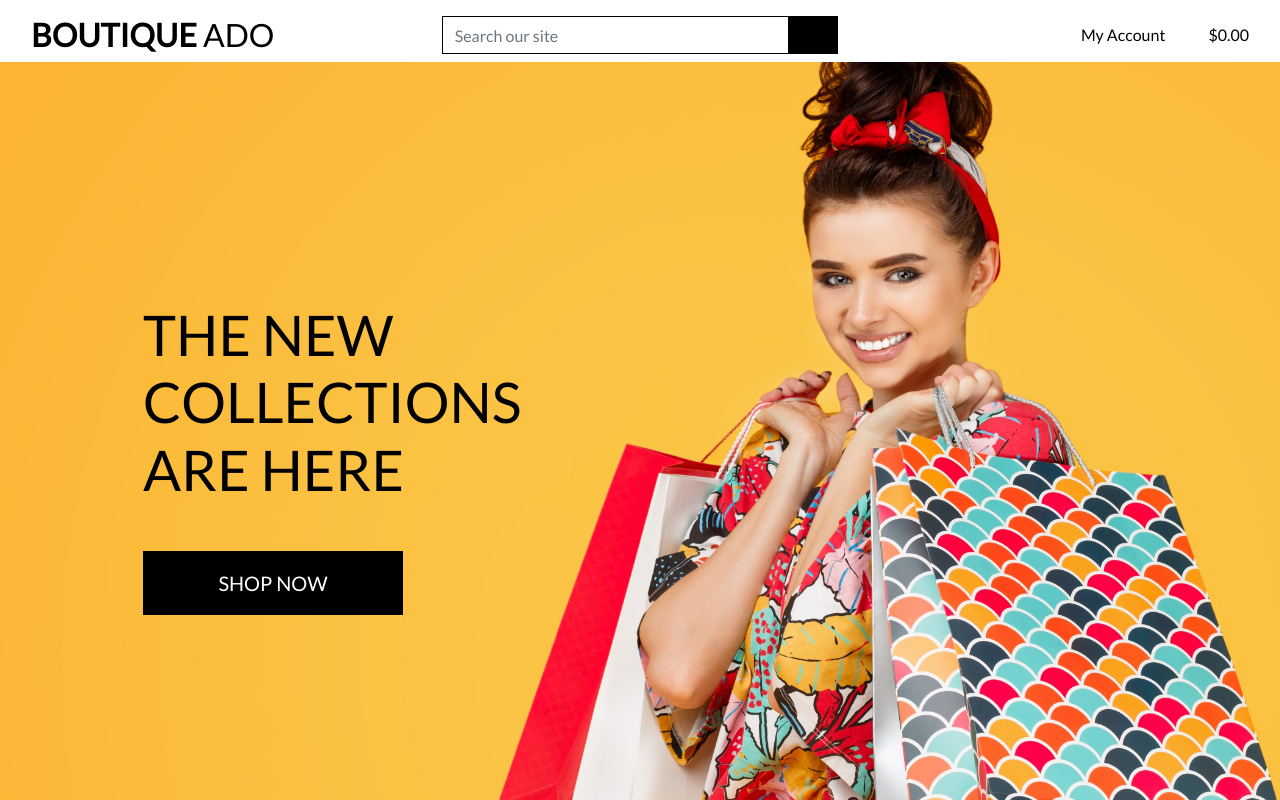
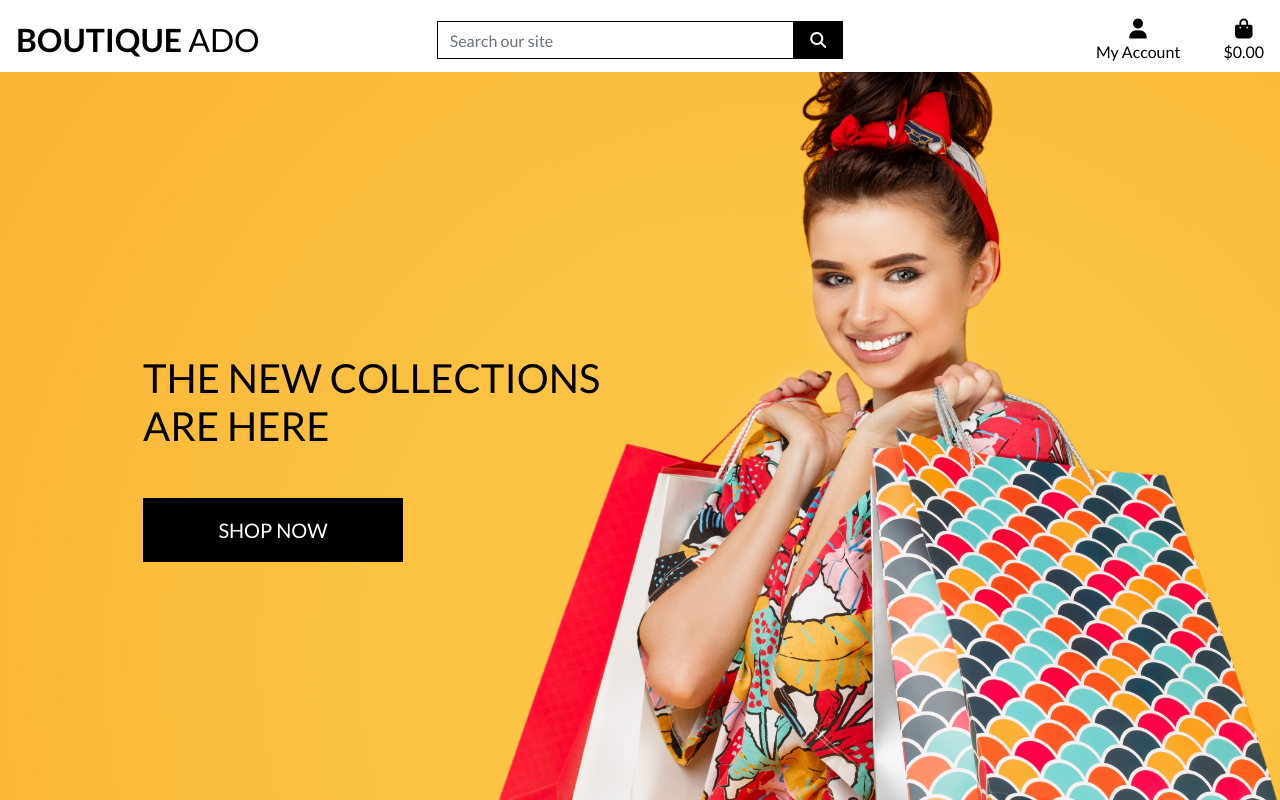
Before and after one commit to enocol/boutique_ado_v1, a Django app: page / in a window 1280 px wide. Run offline with Django 3.2, Linux system fonts and the light colour scheme; some libraries are stand-ins or nearby versions.

Commit message:
Fix errors

```diff
--- a/boutique_ado/settings.py
+++ b/boutique_ado/settings.py
@@ -13,6 +13,9 @@ https://docs.djangoproject.com/en/3.2/ref/settings/
 from pathlib import Path
 import os
 
+if os.path.exists('env.py'):
+    import env
+
 # Build paths inside the project like this: BASE_DIR / 'subdir'.
 BASE_DIR = Path(__file__).resolve().parent.parent
 TEMPLATES_DIR = os.path.join(BASE_DIR, 'templates')
@@ -24,7 +27,7 @@ MEDIA_ROOT = os.path.join(BASE_DIR, 'media')
 # See https://docs.djangoproject.com/en/3.2/howto/deployment/checklist/
 
 # SECURITY WARNING: keep the secret key used in production secret!
-SECRET_KEY = 'django-insecure-&sjcqs!r*i+3i3zo)5y(ikomxsa#x(#*tf-!@f&tzf1k+v+hdx'
+SECRET_KEY = os.environ.get('SECRET_KEY', '')
 
 # SECURITY WARNING: don't run with debug turned on in production!
 DEBUG = True
@@ -158,6 +161,7 @@ USE_TZ = True
 
 STATIC_URL = '/static/'
 MEDIA_URL = '/media/'
+MEDIA_ROOT = os.path.join(BASE_DIR, 'media')
 
 STATICFILES_DIRS = [
     os.path.join(BASE_DIR, 'static'),
--- a/boutique_ado/urls.py
+++ b/boutique_ado/urls.py
@@ -24,5 +24,4 @@ urlpatterns = [
     path('', include('home.urls')),
     path('accounts/', include('allauth.urls')),
 ]
-if settings.DEBUG:
-    urlpatterns += static(settings.MEDIA_URL, document_root=settings.MEDIA_ROOT)
+urlpatterns += static(settings.MEDIA_URL, document_root=settings.MEDIA_ROOT)
--- a/home/templates/home/home.html
+++ b/home/templates/home/home.html
@@ -1,6 +1,5 @@
-{% extends "base.html" %}
+{% extends "base.html" %} {% load static %}
 
-{% load static %}
 
 {% block page_header %}
 <div class="container header-container">
@@ -10,18 +9,24 @@
 </div>
 {% endblock %}
 
+
 {% block content %}
 <div class="container h-100">
   <div class="row h-100">
-            <div class="col-7 col-md-6 my-auto">
-                <h1 class="display-4 logo-font text-black">
+    <div class="col-7 col-sm-12 col-md-6 my-auto">
+      <h1 class=" logo-font text-black">
         The new collections are here
       </h1>
       <div class="my-5">
         <h4>
-                        <a href="" class="shop-now-button btn btn-lg rounded-0 text-uppercase py-3">Shop Now</a>
+          <a
+            href=""
+            class="shop-now-button btn btn-lg rounded-0 text-uppercase py-3"
+            >Shop Now</a
+          >
         </h4>
       </div>
+
     </div>
   </div>
 </div>
--- a/home/views.py
+++ b/home/views.py
@@ -6,4 +6,9 @@ def home(request):
     """
     Render the home page of the boutique.
     """
+    if 'search' in request.GET:
+        print('search =' ' search')
+
+
+
     return render(request, 'home/home.html')
--- a/static/css/base.css
+++ b/static/css/base.css
@@ -1,6 +1,6 @@
-html {
+/* html {
     height: 100%;
-}
+} */
 
 body {
     background: url('/media/homepage_background_cropped.jpg') no-repeat center center fixed;
--- a/templates/base.html
+++ b/templates/base.html
@@ -1,63 +1,88 @@
 {% load static %}
 
-<!doctype html>
+<!DOCTYPE html>
 <html lang="en">
-
   <head>
-
     {% block meta %}
-  <meta http-equiv="X-UA-Compatible" content="ie=edge">
-  <meta charset="utf-8">
-  <meta name="viewport" content="width=device-width, initial-scale=1, shrink-to-fit=no">
-  {% endblock %}
-
-  {% block extra_meta %}
-  {% endblock %}
-
-  {% block corecss %}
-  <link rel="stylesheet" href="https://stackpath.bootstrapcdn.com/bootstrap/4.4.1/css/bootstrap.min.css"
-    integrity="sha384-Vkoo8x4CGsO3+Hhxv8T/Q5PaXtkKtu6ug5TOeNV6gBiFeWPGFN9MuhOf23Q9Ifjh" crossorigin="anonymous">
-  <link rel="stylesheet" href="https://fonts.googleapis.com/css?family=Lato&display=swap">
-  <link rel="stylesheet" href="{% static 'css/base.css' %}">
-  {% endblock %}
-
-  {% block extra_css %}
-  {% endblock %}
-
-  {% block corejs %}
+    <meta http-equiv="X-UA-Compatible" content="ie=edge" />
+    <meta charset="utf-8" />
+    <meta
+      name="viewport"
+      content="width=device-width, initial-scale=1, shrink-to-fit=no"
+    />
+    {% endblock %} {% block extra_meta %} {% endblock %} {% block corecss %}
+    <link
+      rel="stylesheet"
+      href="https://cdnjs.cloudflare.com/ajax/libs/font-awesome/6.7.2/css/all.min.css"
+      integrity="sha512-Evv84Mr4kqVGRNSgIGL/F/aIDqQb7xQ2vcrdIwxfjThSH8CSR7PBEakCr51Ck+w+/U6swU2Im1vVX0SVk9ABhg=="
+      crossorigin="anonymous"
+      referrerpolicy="no-referrer"
+    />
+    <link
+      rel="stylesheet"
+      href="https://stackpath.bootstrapcdn.com/bootstrap/4.4.1/css/bootstrap.min.css"
+      integrity="sha384-Vkoo8x4CGsO3+Hhxv8T/Q5PaXtkKtu6ug5TOeNV6gBiFeWPGFN9MuhOf23Q9Ifjh"
+      crossorigin="anonymous"
+    />
+    <link rel="preconnect" href="https://fonts.googleapis.com" />
+    <link rel="preconnect" href="https://fonts.gstatic.com" crossorigin />
+    <link
+      href="https://fonts.googleapis.com/css2?family=Lato:ital,wght@0,100;0,300;0,400;0,700;0,900;1,100;1,300;1,400;1,700;1,900&family=PT+Sans:ital,wght@0,400;0,700;1,400;1,700&display=swap"
+      rel="stylesheet"
+    />
+    <link rel="stylesheet" href="{% static 'css/base.css' %}" />
+    {% endblock %} {% block extra_css %} {% endblock %} {% block corejs %}
     <!-- Add your kit code -->
-  <script src="https://kit.fontawesome.com<ADD YOUR KIT CODE HERE>.js" crossorigin="anonymous"></script>
-  <script src="https://cdn.jsdelivr.net/npm/jquery@3.5.1/dist/jquery.min.js"
-    integrity="sha256-9/aliU8dGd2tb6OSsuzixeV4y/faTqgFtohetphbbj0=" crossorigin="anonymous"></script>
-  <script src="https://cdn.jsdelivr.net/npm/popper.js@1.16.0/dist/umd/popper.min.js"
+    <script
+      src="https://kit.fontawesome.com<ADD YOUR KIT CODE HERE>.js"
+      crossorigin="anonymous"
+    ></script>
+    <script
+      src="https://cdn.jsdelivr.net/npm/jquery@3.5.1/dist/jquery.min.js"
+      integrity="sha256-9/aliU8dGd2tb6OSsuzixeV4y/faTqgFtohetphbbj0="
+      crossorigin="anonymous"
+    ></script>
+    <script
+      src="https://cdn.jsdelivr.net/npm/popper.js@1.16.0/dist/umd/popper.min.js"
       integrity="sha384-Q6E9RHvbIyZFJoft+2mJbHaEWldlvI9IOYy5n3zV9zzTtmI3UksdQRVvoxMfooAo"
-    crossorigin="anonymous"></script>
-  <script src="https://stackpath.bootstrapcdn.com/bootstrap/4.4.1/js/bootstrap.min.js"
+      crossorigin="anonymous"
+    ></script>
+    <script
+      src="https://stackpath.bootstrapcdn.com/bootstrap/4.4.1/js/bootstrap.min.js"
       integrity="sha384-wfSDF2E50Y2D1uUdj0O3uMBJnjuUD4Ih7YwaYd1iqfktj0Uod8GCExl3Og8ifwB6"
-    crossorigin="anonymous"></script>
-  {% endblock %}
-
-  {% block extra_js %}
-  {% endblock %}
+      crossorigin="anonymous"
+    ></script>
+    {% endblock %} {% block extra_js %} {% endblock %}
 
     <title>Boutique Ado {% block extra_title %}{% endblock %}</title>
   </head>
 
   <body>
-  <header class="container-fluid fixed-top">
+    <header class="container-fluid fixed-top p-0">
       <div id="topnav" class="row bg-white pt-lg-2 d-none d-lg-flex">
-      <div class="col-12 col-lg-4 my-auto py-1 py-lg-0 text-center text-lg-left">
+        <div
+          class="col-12 col-lg-4 my-auto py-1 py-lg-0 text-center text-lg-left"
+        >
           <a href="{% url 'home' %}" class="nav-link main-logo-link">
-          <h2 class="logo-font text-black my-0"><strong>Boutique</strong> Ado</h2>
+            <h2 class="logo-font text-black my-0">
+              <strong>Boutique</strong> Ado
+            </h2>
           </a>
         </div>
         <div class="col-12 col-lg-4 my-auto py-1 py-lg-0">
           <form method="GET" action="">
             <div class="input-group w-100">
-            <input class="form-control border border-black rounded-0" type="text" name="q"
-              placeholder="Search our site">
+              <input
+                class="form-control border border-black rounded-0"
+                type="text"
+                name="q"
+                placeholder="Search our site"
+              />
               <div class="input-group-append">
-              <button class="form-control btn btn-black border border-black rounded-0" type="submit">
+                <button
+                  class="form-control btn btn-black border border-black rounded-0"
+                  type="submit"
+                >
                   <span class="icon">
                     <i class="fas fa-search"></i>
                   </span>
@@ -69,36 +94,51 @@
         <div class="col-12 col-lg-4 my-auto py-1 py-lg-0">
           <ul class="list-inline list-unstyled text-center text-lg-right my-0">
             <li class="list-inline-item dropdown">
-            <a class="text-black nav-link" href="#" id="user-options" data-toggle="dropdown" aria-haspopup="true"
-              aria-expanded="false">
+              <a
+                class="text-black nav-link"
+                href="#"
+                id="user-options"
+                data-toggle="dropdown"
+                aria-haspopup="true"
+                aria-expanded="false"
+              >
                 <div class="text-center">
                   <div><i class="fas fa-user fa-lg"></i></div>
                   <p class="my-0">My Account</p>
                 </div>
               </a>
-            <div class="dropdown-menu border-0" aria-labelledby="user-options">
+              <div
+                class="dropdown-menu border-0"
+                aria-labelledby="user-options"
+              >
                 {% if request.user.is_authenticated %}
                  {% if request.user.is_superuser %}
                 <a href="" class="dropdown-item">Product Management</a>
                 {% endif %}
                 <a href="" class="dropdown-item">My Profile</a>
-              <a href="{% url 'account_logout' %}" class="dropdown-item">Logout</a>
+                <a href="{% url 'account_logout' %}" class="dropdown-item"
+                  >Logout</a
+                >
                 {% else %}
-              <a href="{% url 'account_signup' %}" class="dropdown-item">Register</a>
-              <a href="{% url 'account_login' %}" class="dropdown-item">Login</a>
+                <a href="{% url 'account_signup' %}" class="dropdown-item"
+                  >Register</a
+                >
+                <a href="{% url 'account_login' %}" class="dropdown-item"
+                  >Login</a
+                >
                 {% endif %}
               </div>
             </li>
             <li class="list-inline-item">
-            <a class="{% if grand_total %}text-info font-weight-bold{% else %}text-black{% endif %} nav-link" href="">
+              <a
+                class="{% if grand_total %}text-info font-weight-bold{% else %}text-black{% endif %} nav-link"
+                href=""
+              >
                 <div class="text-center">
                   <div><i class="fas fa-shopping-bag fa-lg"></i></div>
                   <p class="my-0">
-                  {% if grand_total %}
-                    ${{ grand_total|floatformat:2 }}
-                  {% else %}
-                    $0.00
-                  {% endif %}
+                    {% if grand_total %} ${{ grand_total|floatformat:2 }}
+                     {% else %} $0.00 {% endif %}
                   </p>
                 </div>
               </a>
@@ -106,21 +146,29 @@
           </ul>
         </div>
       </div>
+
     </header>
 
     {% if messages %}
     <div class="message-container"></div>
     {% endif %}
 
+
     {% block page_header %}
      {% endblock %}
+
+
 
     {% block content %}
     {% endblock %}
 
+
+
+
     {% block postloadjs %}
     {% endblock %}
 
+
+
   </body>
-
 </html>
```
Also changed, not shown: 1 other file. Lines whose indentation alone changed are shown as unchanged.
